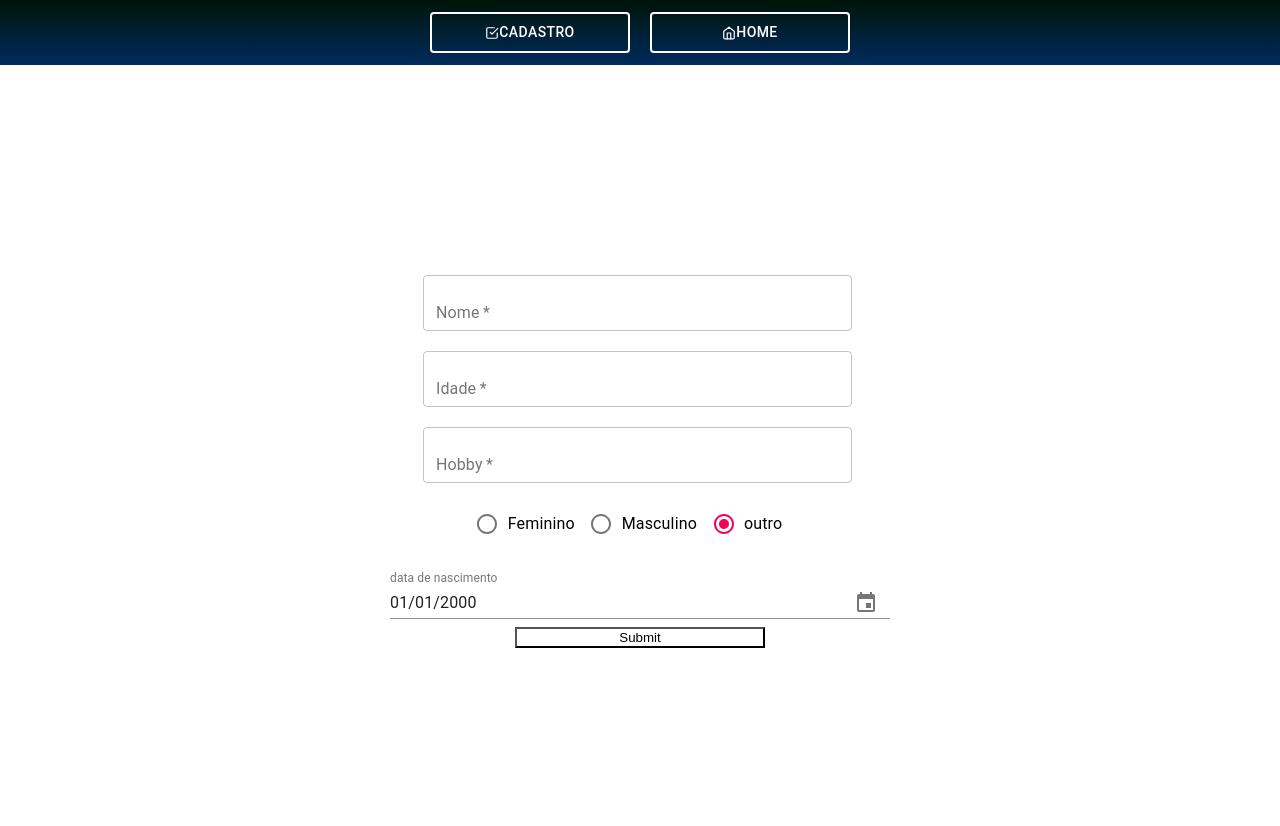
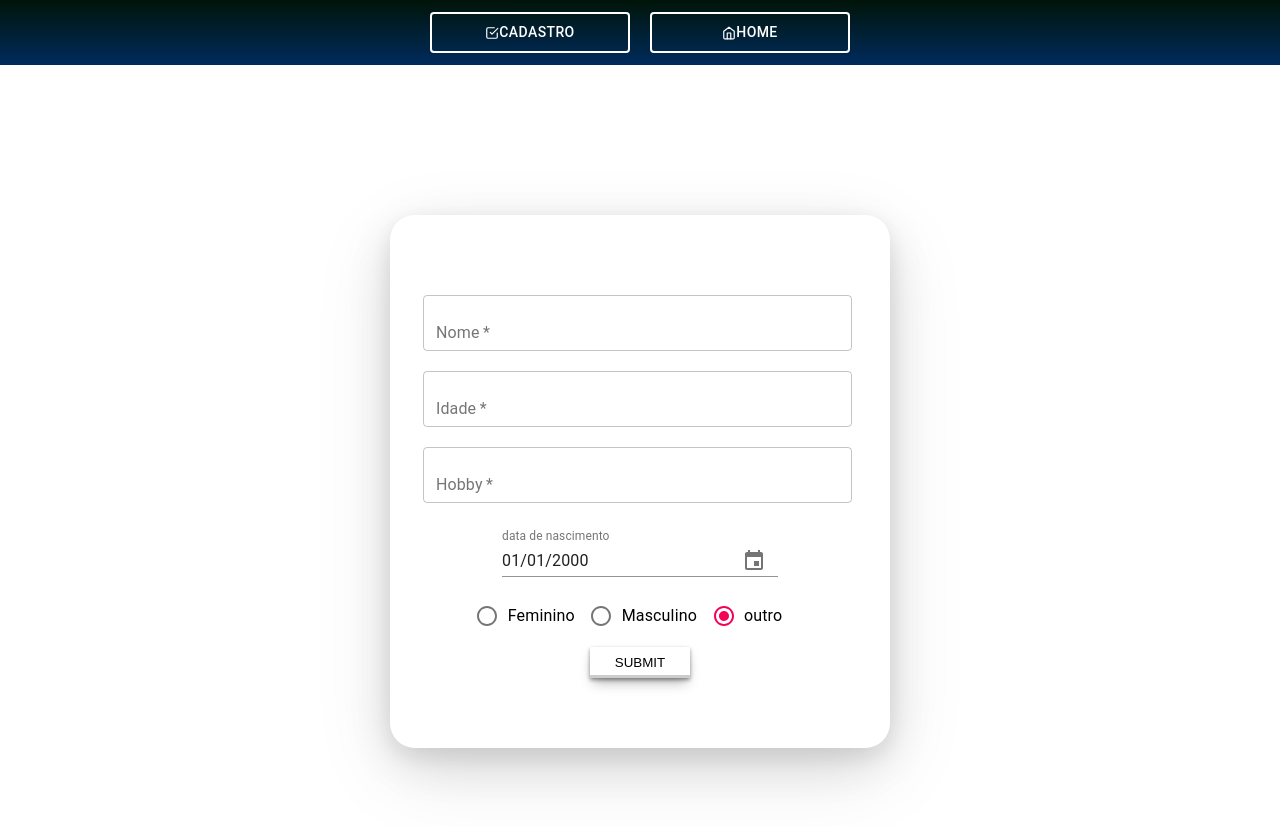
Before and after one commit to diego-carvalho6/pontential-react, a React (Create React App) app: page /register in a window 1280 px wide. Shown: the top 826 px of the page. Built offline with nearby package versions, Linux system fonts and the light colour scheme.

Commit message:
feat: styled register form

```diff
--- a/package.json
+++ b/package.json
@@ -13,11 +13,13 @@
     "axios": "^0.21.1",
     "date-fns": "^2.23.0",
     "react": "^17.0.2",
+    "react-awesome-reveal": "^3.8.1",
     "react-dom": "^17.0.2",
     "react-hook-form": "^7.12.2",
     "react-icons": "^4.2.0",
     "react-router-dom": "^5.2.0",
     "react-scripts": "4.0.3",
+    "react-scroll": "^1.8.3",
     "styled-components": "^5.3.0",
     "web-vitals": "^1.0.1"
   },
--- a/src/components/FormRegister/index.js
+++ b/src/components/FormRegister/index.js
@@ -7,17 +7,25 @@ import RadioGroup from "@material-ui/core/RadioGroup";
 import FormControlLabel from "@material-ui/core/FormControlLabel";
 import DateFnsUtils from "@date-io/date-fns";
 import { format } from "date-fns";
-
+import { Link } from "react-scroll";
 import {
   MuiPickersUtilsProvider,
   KeyboardDatePicker,
 } from "@material-ui/pickers";
 
-import { BoxForm, BoxInput, BoxInputR, InputEnvio, Modal } from "./style";
+import {
+  BoxForm,
+  BoxInput,
+  BoxInputR,
+  BoxSubmit,
+  DateInput,
+  InputEnvio,
+  Modal,
+} from "./style";
 import TextField from "@material-ui/core/TextField";
 import axios from "axios";
 import { useHistory } from "react-router";
-
+import { Slide } from "react-awesome-reveal";
 const FormRegister = () => {
   const [selectedDate, setSelectedDate] = useState(
     new Date("2000-01-01T21:11:54")
@@ -62,7 +70,7 @@ const FormRegister = () => {
   };
 
   return (
-    <>
+    <Slide triggerOnce={true} direction="left">
       <Header></Header>
       {loading ? (
         <Modal>
@@ -73,7 +81,8 @@ const FormRegister = () => {
       ) : (
         <></>
       )}
-      <BoxForm error={error} onSubmit={handleSubmit(onSubmit)}>
+
+      <BoxForm onSubmit={handleSubmit(onSubmit)}>
         <Controller
           rules={{ required: true }}
           name="nome"
@@ -111,7 +120,26 @@ const FormRegister = () => {
             </BoxInput>
           )}
         />
-
+        <DateInput>
+          <MuiPickersUtilsProvider utils={DateFnsUtils}>
+            <KeyboardDatePicker
+              disableToolbar
+              variant="block"
+              format="dd/MM/yyyy"
+              margin="normal"
+              id="birthday"
+              label="data de nascimento"
+              value={selectedDate}
+              onChange={handleDateChange}
+              KeyboardButtonProps={{
+                "aria-label": "change date",
+              }}
+              InputLabelProps={{
+                shrink: true,
+              }}
+            />
+          </MuiPickersUtilsProvider>
+        </DateInput>
         <RadioGroup
           aria-label="gender"
           name="gender1"
@@ -140,27 +168,10 @@ const FormRegister = () => {
             />
           </BoxInputR>
         </RadioGroup>
-        <MuiPickersUtilsProvider utils={DateFnsUtils}>
-          <KeyboardDatePicker
-            disableToolbar
-            variant="block"
-            format="dd/MM/yyyy"
-            margin="normal"
-            id="birthday"
-            label="data de nascimento"
-            value={selectedDate}
-            onChange={handleDateChange}
-            KeyboardButtonProps={{
-              "aria-label": "change date",
-            }}
-            InputLabelProps={{
-              shrink: true,
-            }}
-          />
-        </MuiPickersUtilsProvider>
+
         <InputEnvio type="submit" />
       </BoxForm>
-    </>
+    </Slide>
   );
 };
 export default FormRegister;
--- a/src/components/FormRegister/style.js
+++ b/src/components/FormRegister/style.js
@@ -1,4 +1,5 @@
 import styled, { keyframes } from "styled-components";
+import { Button } from "@material-ui/core";
 const rotate = keyframes`
 
     from {
@@ -12,10 +13,19 @@ const rotate = keyframes`
 
 export const BoxForm = styled.form`
   max-width: 500px;
-  width: 100%;
-  margin: 200px auto;
+  width: 85%;
+  margin: 150px auto;
   display: flex;
   flex-direction: column;
+  /* border: 1px solid black; */
+  padding: 70px 0 70px 0;
+  box-shadow: rgba(17, 17, 26, 0.1) 0px 0px 16px;
+  box-shadow: rgba(17, 17, 26, 0.1) 0px 8px 24px,
+    rgba(17, 17, 26, 0.1) 0px 16px 56px, rgba(17, 17, 26, 0.1) 0px 24px 80px;
+  border-radius: 25px;
+  @media screen and (max-width: 400px) {
+    margin: 75px auto;
+  }
 `;
 
 export const BoxInput = styled.div`
@@ -47,12 +57,26 @@ export const BoxInputR = styled.div`
     width: 95%;
     margin: 0 auto;
   }
+  @media screen and (max-width: 400px) {
+    flex-direction: column;
+    align-items: flex-start;
+    margin: 30px auto;
+    width: 50%;
+  }
 `;
 export const InputEnvio = styled.input`
-  background-color: white;
+  background-color: transparent;
   width: 50%;
+  max-width: 100px;
   margin: 0 auto;
   cursor: pointer;
+  outline: 0;
+  border: 0;
+  cursor: pointer;
+  padding: 0.5rem;
+  box-shadow: rgba(0, 0, 0, 0.4) 0px 2px 4px,
+    rgba(0, 0, 0, 0.3) 0px 7px 13px -3px, rgba(0, 0, 0, 0.2) 0px -3px 0px inset;
+  text-transform: uppercase;
 `;
 
 export const Modal = styled.div`
@@ -84,3 +108,18 @@ export const Modal = styled.div`
     }
   }
 `;
+
+export const DateInput = styled.div`
+  display: flex;
+  align-items: center;
+  justify-content: center;
+  @media screen and (max-width: 400px) {
+    width: 50%;
+    min-width: 200px;
+    margin: 0 auto;
+  }
+`;
+export const BoxSubmit = styled.div`
+  display: flex;
+  justify-content: center;
+`;
--- a/src/components/Header/index.js
+++ b/src/components/Header/index.js
@@ -6,7 +6,7 @@ const Header = () => {
   let history = useHistory();
 
   return (
-    <Box>
+    <Box id="section0">
       <ButtonLink onClick={() => history.push("/register")}>
         <FiCheckSquare /> Cadastro
       </ButtonLink>
--- a/src/components/Home/index.js
+++ b/src/components/Home/index.js
@@ -2,6 +2,8 @@ import axios from "axios";
 import Header from "../Header";
 import { useEffect, useState } from "react";
 import { FiArrowRight, FiArrowLeft } from "react-icons/fi";
+import { ImProfile } from "react-icons/im";
+import { VscLoading } from "react-icons/vsc";
 import {
   BoxContent,
   Box,
@@ -10,40 +12,48 @@ import {
   Sup,
   ButtonPage,
   NothingHereBox,
+  BoxPage,
+  Modal,
 } from "./style";
 import { set } from "react-hook-form";
 import { useHistory } from "react-router-dom";
-
+import { Link, animateScroll as scroll } from "react-scroll";
+import { Slide, Fade } from "react-awesome-reveal";
 const Home = () => {
   const history = useHistory();
-
+  const [loading, setLoading] = useState(false);
   const [update, setUpdate] = useState(false);
   const [developerArray, setDeveloperArray] = useState([]);
   const [next, setNext] = useState("");
   const [prev, setPrev] = useState("");
-  const [url, setUrl] = useState("http://127.0.0.1:8000/developers?limit=10");
+  const [url, setUrl] = useState("http://127.0.0.1:8000/developers?limit=9");
   useEffect(() => {
-    axios.get(url).then((res) => {
-      console.log(res);
+    setLoading(true);
+    axios
+      .get(url)
+      .then((res) => {
+        setLoading(false);
         setPrev(res.data.previous);
         setNext(res.data.next);
         res.data.results.lenght === 0
           ? setDeveloperArray(false)
           : setDeveloperArray(res.data.results);
-    });
+      })
+      .catch((e) => setLoading(!loading));
   }, [url, update]);
 
-  const updateEvent = (id) => {
-    axios
-      .patch(`https://check-in-ju.herokuapp.com/api/${id}`, {
-        successfully: true,
-      })
-      .then(() => setUpdate(!update));
-  };
-
   return (
-    <>
+    <Slide direction="right" triggerOnce={true}>
       <Header></Header>
+      {loading ? (
+        <Modal>
+          <div>
+            <VscLoading />
+          </div>
+        </Modal>
+      ) : (
+        <></>
+      )}
       {!developerArray ? (
         <NothingHereBox>
           <h3>Não há nada aqui</h3>
@@ -51,6 +61,7 @@ const Home = () => {
         </NothingHereBox>
       ) : (
         <BoxGeral>
+          <Fade triggerOnce={false}>
             <Box>
               {developerArray.map((developer) => (
                 <BoxContent sucess={developer.sexo} key={developer.id}>
@@ -62,22 +73,30 @@ const Home = () => {
                     <em>data de nascimento: {developer.datanascimento}</em>
                   </p>
 
-                <button onClick={() => history.push("/update")}>Perfil</button>
+                  <ButtonPage
+                    sucess={developer.sexo}
+                    onClick={() => history.push("/update")}
+                  >
+                    <ImProfile />
+                  </ButtonPage>
                 </BoxContent>
               ))}
             </Box>
+          </Fade>
 
-          <Box>
+          <BoxPage>
+            <Link duration={500} activeClass="active" to="section0">
               <ButtonRow onClick={() => setUrl(prev)} disabled={!prev}>
                 <FiArrowLeft />
               </ButtonRow>
               <ButtonRow onClick={() => setUrl(next)} disabled={!next}>
                 <FiArrowRight />
               </ButtonRow>
-          </Box>
+            </Link>
+          </BoxPage>
         </BoxGeral>
       )}
-    </>
+    </Slide>
   );
 };
 
--- a/src/components/Home/style.js
+++ b/src/components/Home/style.js
@@ -1,7 +1,26 @@
-import styled from "styled-components";
+import styled, { keyframes } from "styled-components";
+
 import { Button } from "@material-ui/core";
 
+const rotate = keyframes`
+
+    from {
+      transform: rotate(0deg)
+    }
+    to {
+      transform: rotate(360deg)
+    }
+
+`;
 export const Box = styled.div`
+  display: flex;
+  width: 100%;
+  flex-wrap: wrap;
+  align-items: center;
+  justify-content: center;
+`;
+
+export const BoxPage = styled.div`
   display: flex;
   width: 100%;
   flex-wrap: wrap;
@@ -11,17 +30,15 @@ export const Box = styled.div`
     color: black;
     margin: 10px;
     border: 2px solid;
-
-    svg {
-      width: 50px;
-      height: 50px;
-    }
+  }
+  div:hover {
+    opacity: 0.8;
   }
 `;
 
 export const BoxContent = styled.div`
   text-align: center;
-  max-width: 500px;
+  max-width: 450px;
   min-width: 280px;
   width: 100%;
   overflow-y: auto;
@@ -51,10 +68,15 @@ export const BoxContent = styled.div`
       : props.sucess === "F"
       ? "#ECFA15"
       : "#D61FF4"};
+
+  opacity: 0.9;
+  button:hover {
+    background-color: rgba(255, 255, 255, 0.25);
+  }
 `;
 export const BoxGeral = styled.div`
   width: 100%;
-  max-width: 1200px;
+  max-width: 1500px;
   display: flex;
   flex-direction: column;
   align-items: center;
@@ -71,15 +93,30 @@ export const Sup = styled.h2`
   text-align: center;
   border-radius: 20px;
   background-color: ${(props) => (props.trial ? "#42f5a4" : "#f54242")};
+  svg {
+    width: 50px;
+    height: 50px;
+  }
 `;
 
 export const ButtonPage = styled.button`
   outline: 0;
   border: 0;
   cursor: pointer;
-  background-color: white;
-  h2:hover {
-    opacity: 0.8;
+  background-color: transparent;
+  border-radius: 50%;
+  padding: 0.5rem;
+
+  svg {
+    background-color: ${(props) =>
+      props.sucess === "M"
+        ? "#d4fff8"
+        : props.sucess === "F"
+        ? "#FAF2C2"
+        : "#F9C0FA"};
+
+    width: 25px;
+    height: 25px;
   }
 `;
 
@@ -93,3 +130,33 @@ export const NothingHereBox = styled.div`
   font-size: 1.5rem;
   font-family: "Times New Roman", Times, serif;
 `;
+
+export const Modal = styled.div`
+  height: ${window.screen.height}px;
+  width: 100%;
+  background-color: rgba(0, 0, 0, 0.4);
+  position: absolute;
+  left: 0;
+  top: 0;
+  z-index: 1;
+  div {
+    position: absolute;
+    left: 50%;
+    top: 50%;
+    transform: translate(-50%, -50%);
+    width: 100px;
+    height: 100px;
+
+    svg {
+      animation-name: ${rotate};
+      animation-iteration-count: infinite;
+      animation-duration: 1s;
+      animation-timing-function: ease-in-out;
+      animation-direction: normal;
+      transform: rotateZ(360deg);
+      width: 100px;
+      height: 100px;
+      color: blue;
+    }
+  }
+`;
```
Also changed, not shown: 1 other file (tests, documents, lock files or other folders). Lines whose indentation alone changed are shown as unchanged.
